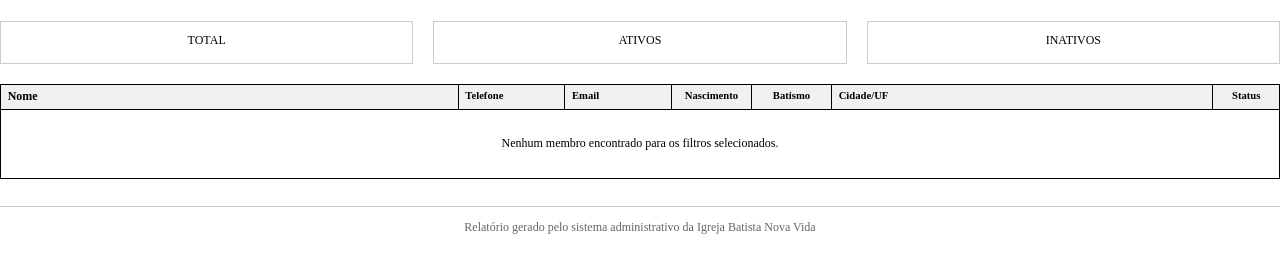
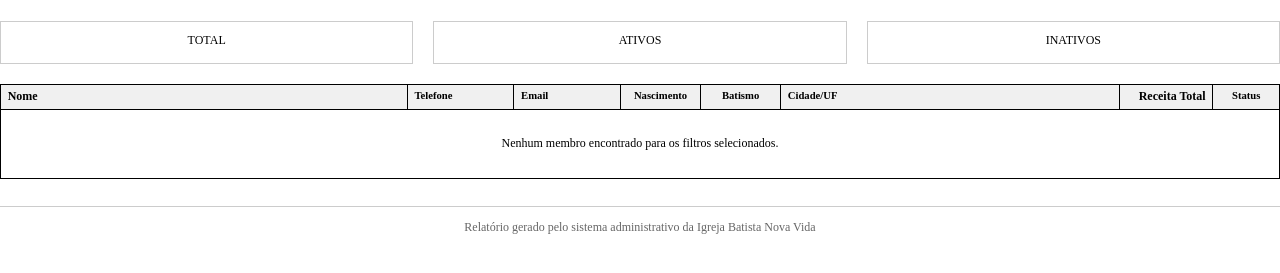
Before and after one commit to douglasherzog/IgrejaBatistaRP, a FastAPI app: template templates/admin/membros/imprimir.html in a window 1280 px wide. Shown: the part 148-421 px from the top of the page. Run offline with FastAPI, Linux system fonts and the light colour scheme; the template is opened without the code that fills it, so the values that code supplies are empty.

Commit message:
feat: Adiciona coluna de receita total por membro (dizimos + ofertas)

```diff
--- a/templates/admin/membros/imprimir.html
+++ b/templates/admin/membros/imprimir.html
@@ -143,6 +143,12 @@
             font-size: 8pt;
         }
 
+        .receita {
+            width: 70pt;
+            text-align: right;
+            font-size: 9pt;
+        }
+
         .status-ativo {
             background-color: #f0f8f0;
         }
@@ -228,6 +234,7 @@
                 <th class="nascimento">Nascimento</th>
                 <th class="batismo">Batismo</th>
                 <th class="localizacao">Cidade/UF</th>
+                <th class="receita">Receita Total</th>
                 <th class="status">Status</th>
             </tr>
         </thead>
@@ -246,11 +253,18 @@
                         -
                     {% endif %}
                 </td>
+                <td class="receita" style="text-align: right; font-weight: bold;">
+                    {% if m.receita_total > 0 %}
+                        R$ {{ "%.2f"|format(m.receita_total) }}
+                    {% else %}
+                        -
+                    {% endif %}
+                </td>
                 <td class="status">{{ 'Ativo' if m.ativo else 'Inativo' }}</td>
             </tr>
             {% else %}
             <tr>
-                <td colspan="7" style="text-align: center; padding: 20pt;">
+                <td colspan="8" style="text-align: center; padding: 20pt;">
                     Nenhum membro encontrado para os filtros selecionados.
                 </td>
             </tr>
```
Also changed, not shown: app/routers/membros.py (+20 -0 lines), templates/admin/membros/lista.html (+9 -1 lines).
